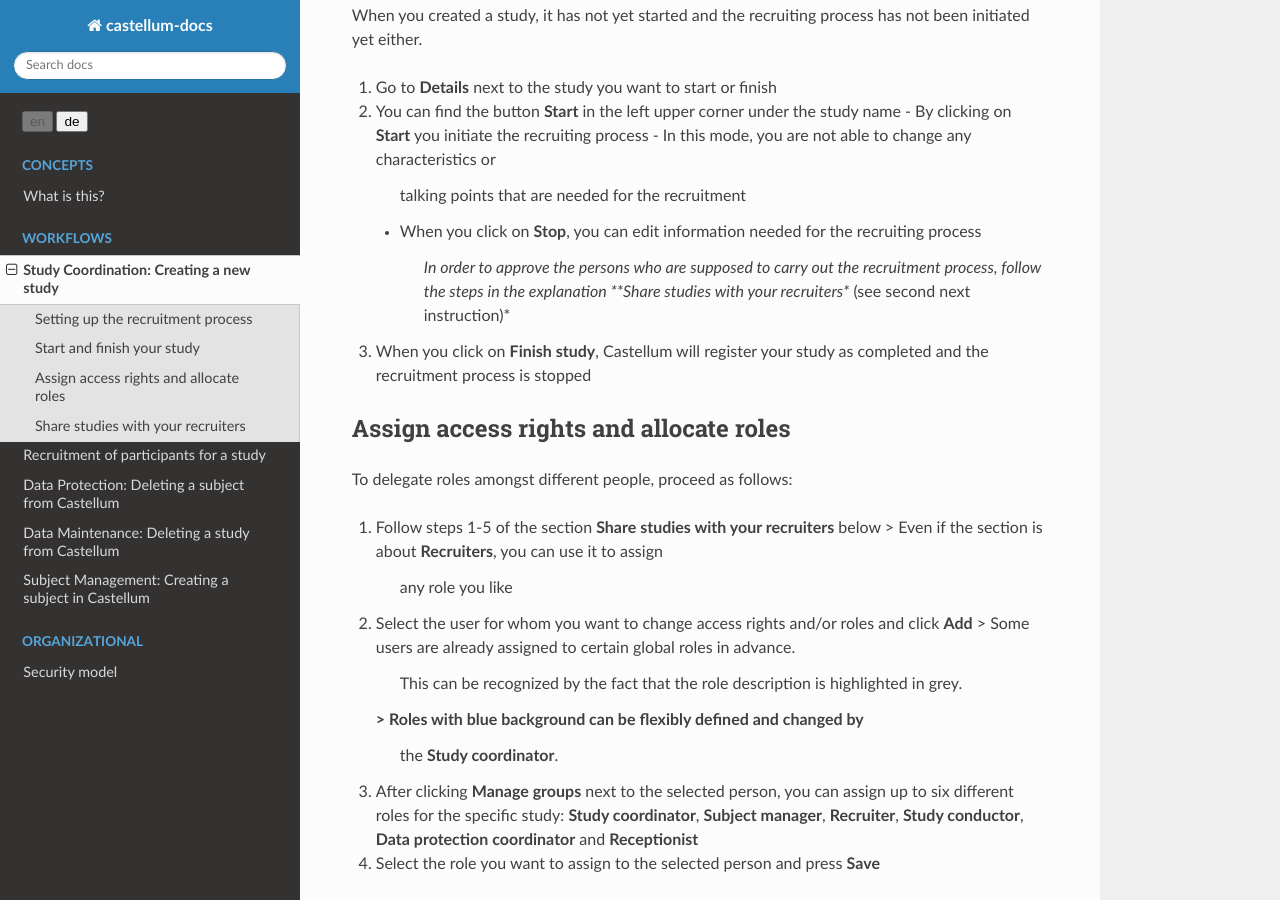
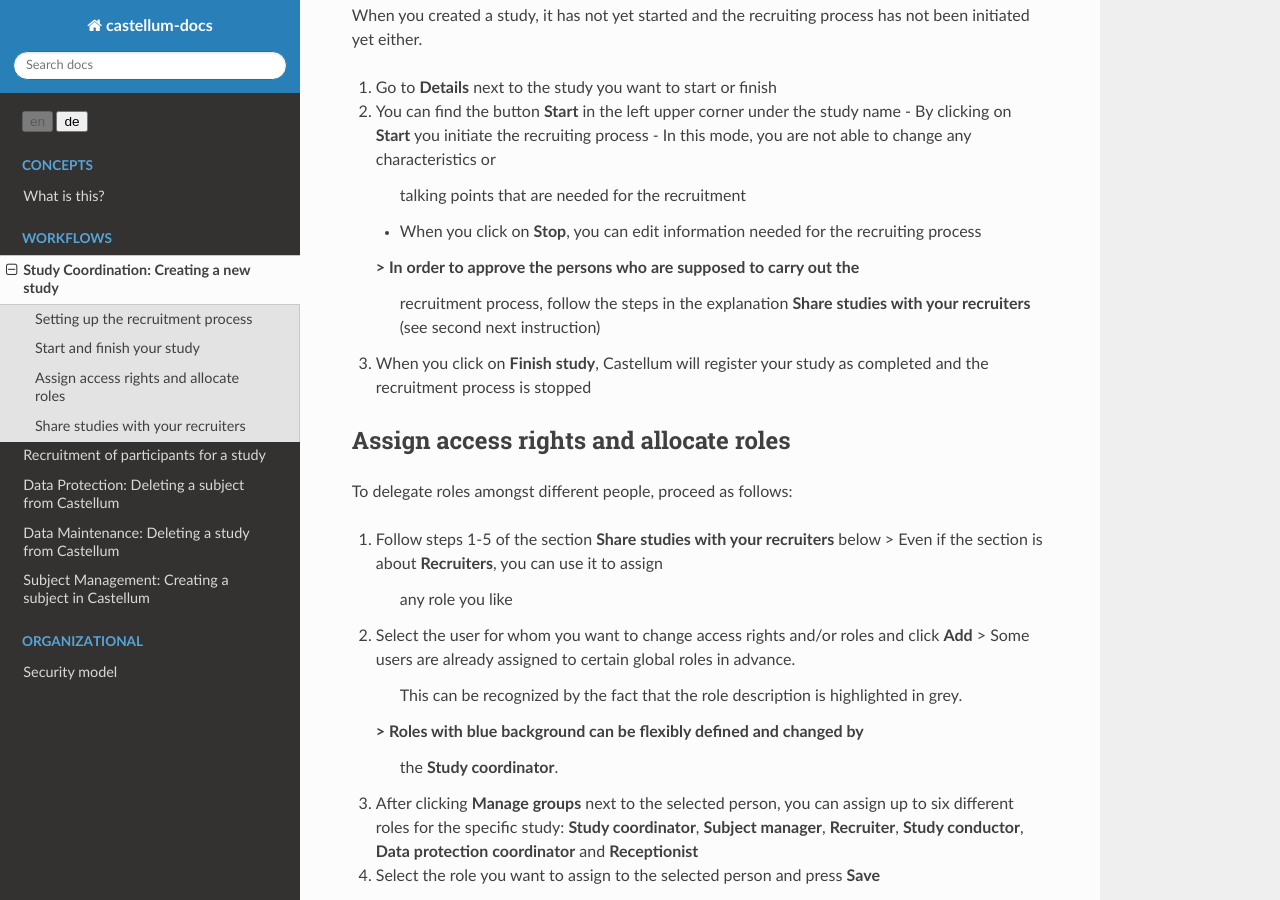
Before and after one commit to DouglasNeuroInformatics/castellum, a Sphinx documentation site: the page built from source/workflows/study-creation.rst, in a window 1280 px wide and 900 px high, scrolled down 2176 px. Built offline with Sphinx 7.4.7 and the Read the Docs theme 2.0.0, drawn with Linux system fonts in a browser that asks for light colours.

```diff
--- a/source/workflows/study-creation.rst
+++ b/source/workflows/study-creation.rst
@@ -91,6 +91,7 @@ criteria.
     - When you click on **Add new** in **Filters**, you are able to set another
       filter group with specific filters
 
+
     > More than one filter group is necessary, for example, if you need subjects
       both at the age between 20-30 and 50-60.
 
@@ -108,6 +109,7 @@ criteria.
     - define an **E-mail subject**,
     - add an **E-mail body** and
     - indicate a **Reply e-mail-address**
+
     > This is relevant if study recruitment is to take place by e-mail or if
       information is to be sent by e-mail in addition to telephone contact
 
@@ -127,9 +129,9 @@ not been initiated yet either.
     -   When you click on **Stop**, you can edit information needed for the
         recruiting process
 
-          *In order to approve the persons who are supposed to carry out the
-          recruitment process, follow the steps in the explanation **Share
-          studies with your recruiters** (see second next instruction)*
+    > In order to approve the persons who are supposed to carry out the
+      recruitment process, follow the steps in the explanation **Share
+      studies with your recruiters** (see second next instruction)
 
 3.  When you click on **Finish study**, Castellum will register your study as
     completed and the recruitment process is stopped
```
